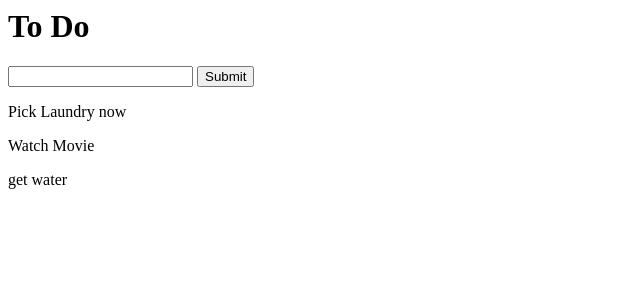
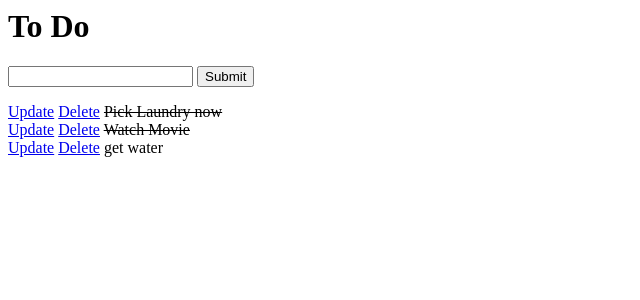
Before and after one commit to 42ndLight/projects, a Django app: page / in a window 1280 px wide. Shown: the top 300 px of the page, without its empty margins (0-640 px from the left). Run offline with Django 5.2, Linux system fonts and the light colour scheme; data comes from the database, SQL or seed files in the repository; both versions use the stored data as it was after the commit.

Commit message:
Implement task update and delete functionality with corresponding templates

```diff
--- a/todo-proj/todo/templates/todo/list.html
+++ b/todo-proj/todo/templates/todo/list.html
@@ -9,6 +9,16 @@
 
 {% for task in tasks %}
     <div>
-        <p>{{task}}</p>
+        <div class="container">
+            <a href="{% url 'updateTask' task.id%}">Update</a>
+            <a href="{% url 'deleteTask' task.id%}">Delete</a>
+
+        {% if task.complete == True %}
+        <strike>{{task}}</strike>
+        {% else %}
+        <span>{{task}}</span>
+        {% endif %}
+        </div>
+
     </div>
 {% endfor %}
--- a/todo-proj/todo/urls.py
+++ b/todo-proj/todo/urls.py
@@ -1,6 +1,9 @@
 from django.urls import path
 from . import views
+from .views import updateTask, deleteTask
 
 urlpatterns = [
-    path('', views.index)
+    path('', views.index, name='list'),
+    path('update/<str:pk>/', updateTask, name='updateTask'),
+    path('delete/<str:pk>/', deleteTask, name='deleteTask')
 ]
--- a/todo-proj/todo/views.py
+++ b/todo-proj/todo/views.py
@@ -17,3 +17,29 @@ def index(request):
 
     context = {'tasks': tasks, 'form':form}
     return render(request, 'todo/list.html', context)
+
+def updateTask(request, pk):
+    task = Task.objects.get(id=pk)
+    form = TaskForm(instance=task)
+
+    if request.method == 'POST':
+        form = TaskForm(request.POST, instance=task)
+        if form.is_valid():
+            form.save()
+        return redirect('/')
+
+
+    context = {'form':form}
+
+    return render(request, 'todo/update.html', context)
+
+
+def deleteTask(request, pk):
+    item = Task.objects.get(id=pk)
+
+    context = {'item':item}
+
+    if request.method == 'POST':
+        item.delete()
+        return redirect('/')
+    return render(request, 'todo/delete.html', context)
```
Also changed, not shown: todo-proj/todo/templates/todo/delete.html (added, +8 -0 lines), todo-proj/todo/templates/todo/update.html (added, +7 -0 lines), todo-proj/db.sqlite3.
